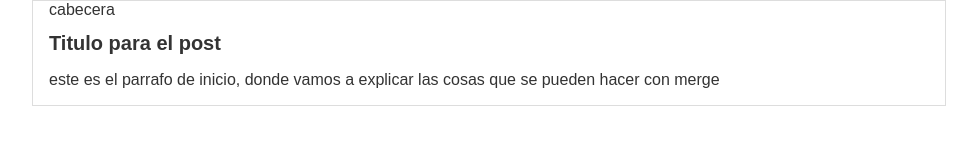
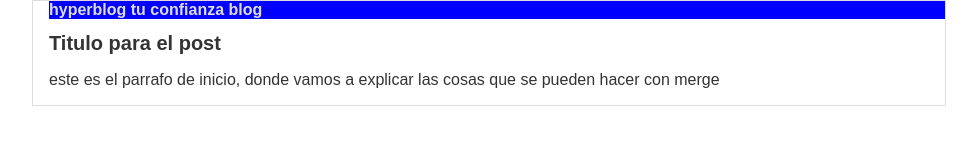
Before and after one commit to eduardo1109/Plazi-Studies, a plain HTML site: page curso-github-profesional/proyecto1/blogspot.html in a window 1280 px wide. Shown: the whole page, without its empty margins (151-1128 px from the left). Drawn offline with Linux system fonts and the light colour scheme.

Commit message:
cambios en la cabecera la deje azul

```diff
--- a/curso-github-profesional/proyecto1/CSS/index.css
+++ b/curso-github-profesional/proyecto1/CSS/index.css
@@ -1,3 +1,4 @@
+
 body{
     color:#333;
     text-align:center;
@@ -5,6 +6,11 @@ body{
     font-size: 16px;
     margin: 0;
     padding: 0;
+}
+#cabecera{
+    background-color: blue;
+    color:#DDD;
+    font-weight: bold ;
 }
 #container{
     width: 70%;
--- a/curso-github-profesional/proyecto1/blogspot.html
+++ b/curso-github-profesional/proyecto1/blogspot.html
@@ -11,12 +11,15 @@
     <body>
         <div id="container">
             <div id="cabecera">
-                cabecera
+                hyperblog
+                <span id="tagline">tu confianza blog </span>
+
             </div>
             <div id="post">
                  <h1>Titulo para el post </h1>
                 <p>este es el parrafo de inicio, donde vamos a explicar
                 las cosas que se pueden hacer con merge</p>
+
             </div>
         </div>
     </body>
```
